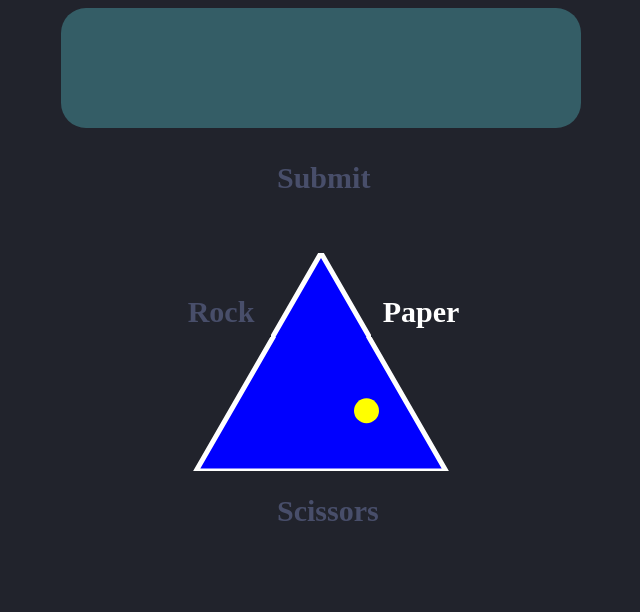
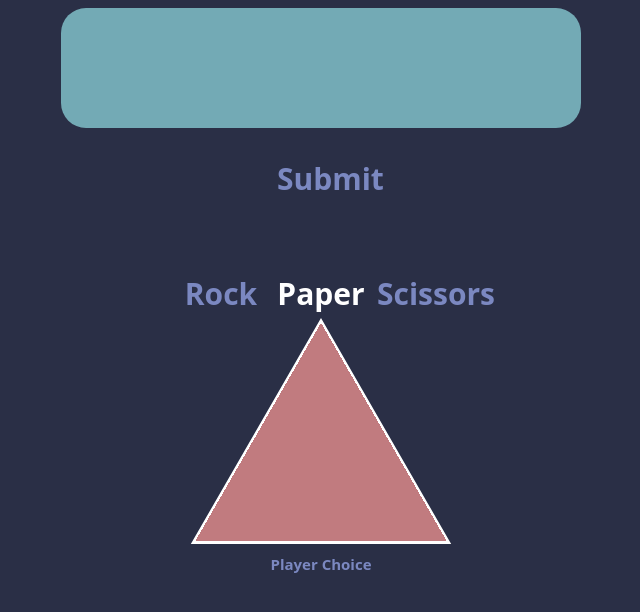
Before and after one commit to LuVernon/quantum-rock-paper-scissors, a plain HTML site: page index.html in a window 1280 px wide. Both pictures are taken after a click on the button "Paper". Shown: the whole page, without its empty margins (319-959 px from the left). Drawn offline with Linux system fonts and the light colour scheme.

Commit message:
Added entangle function to give the player an automatic round win after losing two rounds. Themes in css changed. HTML canvas element will not include the particle anymore, and instead favor three equal sides of the triangle, evenly divided, which will change size when selecting rock paper or scissors.

```diff
--- a/index.html
+++ b/index.html
@@ -13,11 +13,11 @@
     <div id="playerPanel">
         <div id="top">
             <button id="rock">Rock</button>
-            <canvas id="canvas1" width="100px" height="84px"></canvas>
             <button id="paper">Paper</button>
+            <button id="scissors">Scissors</button>
         </div>
-        <canvas id="canvas2" width="500px" height="134"></canvas>
-        <button id="scissors">Scissors</button>
+        <canvas id="canvas" width="500px" height="226px"></canvas>
+        <div class="triInfo">Player Choice</div>
     </div>
 </div>
 <script src="./script.js"></script>
--- a/script.js
+++ b/script.js
@@ -11,93 +11,151 @@ let scorePlayer = 0;
 let scoreComputer = 0;
 let playerSelection = "";
 let computerSelection = "";
+let announceResults = ``;
 
 const rockChoice = document.getElementById("rock");
 const paperChoice = document.getElementById("paper");
 const scissorsChoice = document.getElementById("scissors");
 const choices = [rockChoice, paperChoice, scissorsChoice];
-
 const confirmChoice = document.getElementById("submit");
-
 const resultBox = document.getElementById("results");
 
-const canvas1 = document.getElementById("canvas1");
-const ctx1 = canvas1.getContext("2d");
+let pointCount = 0;
+
+ const canvas = document.getElementById("canvas");
+const ctx = canvas.getContext("2d");
 let raf;
 
-ctx1.fillStyle = "blue";
-ctx1.strokeStyle = "white";
-ctx1.lineWidth = 5;
-
-ctx1.beginPath()
-ctx1.moveTo(50, 0);
-ctx1.lineTo(-75, 217);
-ctx1.lineTo(175, 217);
-ctx1.closePath();
-ctx1.fill();
-ctx1.stroke();
 
 
 
 let h = 217 //134 - 134 * (Math.sqrt(3)/2); //The triangle's height
-console.log(h);
 
-const canvas2 = document.getElementById("canvas2");
-const ctx2 = canvas2.getContext("2d");
 
-const ball = {
-    x: 178+12.5,
-    y: 108.5+12.5,
-    vx: 7,
-    vy: 6.75,
-    radius: 12.5,
-    color: "yellow",
-    draw() {
-        ctx2.beginPath();
-        ctx2.arc(this.x, this.y, this.radius, 0, Math.PI * 2, true);
-        ctx2.closePath();
-        ctx2.fillStyle = this.color;
-        ctx2.fill();
-    },
 
-};
-
-ctx2.fillStyle = "blue";
-ctx2.strokeStyle = "white";
-ctx2.lineWidth = 5;
 
 function triangle () {
-    ctx2.fillStyle = "blue";
-    ctx2.strokeStyle = "white";
+    ctx.fillStyle = "hsl(128, 36%, 62%)";
+    ctx.strokeStyle = "white";
+    ctx.lineWidth = 6;
 
-    ctx2.beginPath();
-    ctx2.moveTo(125, 134);
-    ctx2.lineTo(375, 134);
-    ctx2.lineTo(250, -83);
-    ctx2.closePath();
-    ctx2.fill();
-    ctx2.stroke();
+    ctx.beginPath();
+    ctx.moveTo(125, 223);
+    ctx.lineTo(375, 223);
+    ctx.lineTo(250, 6);
+    ctx.closePath();
+
+    ctx.stroke();
+
+    ctx.beginPath();
+    ctx.moveTo(250, 6);
+    ctx.lineTo(250, 223/3*2);
+    ctx.lineTo(125, 223);
+    ctx.lineTo(375, 223);
+    ctx.closePath();
+
+    ctx.fill()
+
+
+    ctx.beginPath();
+    ctx.moveTo(250, 6);
+    ctx.lineTo(250, 223/3*2);
+    ctx.lineTo(125, 223);
+    ctx.fillStyle = "hsl(229, 36%, 62%)";
+    ctx.closePath();
+    ctx.fill();
+    ctx.stroke
+
+    ctx.beginPath();
+    ctx.moveTo(250, 6);
+    ctx.lineTo(250, 223/3*2);
+    ctx.lineTo(375, 223);
+    ctx.fillStyle = "hsl(357, 36%, 62%)";
+    ctx.closePath();
+    ctx.fill();
 }
 
+
+
 function draw() {
-    ctx2.clearRect(0, 0, canvas2.width, canvas2.height);
+
+
+
     triangle();
-    ball.draw();
-    ball.x += ball.vx;
-    ball.y += ball.vy;
-    if (ball.y + ball.vy + 12.5 > canvas2.height || ball.y + ball.vy - 12.5 < 26) {
-        ball.vy = -ball.vy;
-    }
-    else if (ball.x + ball.vx + 12.5 > 322 || ball.x + ball.vx - 12.5 < 178) {
-        ball.vx = -ball.vx;
-    }
-    raf = window.requestAnimationFrame(draw);
+
+
+
+
+
+    //window.requestAnimationFrame(draw);
 }
 
-raf = window.requestAnimationFrame(draw);
+let redArea = {
+    x: 250,
+    y: 223/3*2,
+    vy: 15,
+    vx: 15,
+draw() {
+
+    ctx.beginPath();
+    ctx.moveTo(this.x, this.y);
+    ctx.lineTo(250, 6);
+    ctx.lineTo(375, 223);
+    ctx.fillStyle = "hsl(357, 36%, 62%)";
+    ctx.closePath();
+    ctx.fill();
+
+}
+}
 
 
-let announceResults = ``;
+function paperRed () {
+
+
+    redArea.draw();
+    redArea.y += 5.6;
+    redArea.x -= 9.4;
+    if (redArea.y > 223 && redArea.x < 125) {
+        redArea.x = 125;
+        redArea.y = 223;
+    }
+    window.requestAnimationFrame(paperRed);
+}
+
+let greenArea = {
+    x: 250,
+    y: 223/3*2,
+    vy: 15,
+draw() {
+
+    ctx.beginPath();
+    ctx.moveTo(250, this.y);
+    ctx.lineTo(375, 223);
+    ctx.lineTo(125, 223);
+    ctx.fillStyle = "hsl(128, 36%, 62%)";
+    ctx.closePath();
+    ctx.fill();
+
+}
+}
+
+
+function scissorsGreen () {
+
+
+greenArea.draw();
+greenArea.y -= greenArea.vy;
+if (greenArea.y < 6) {
+    greenArea.vy = 0;
+    greenArea.y = 6;
+}
+
+window.requestAnimationFrame(scissorsGreen);
+}
+
+    window.requestAnimationFrame(draw);
+
+
 
 // Generate the opponent's choice.
 function getComputerChoice () {
@@ -120,6 +178,10 @@ scissorsChoice.classList.remove("clicked");
 confirmChoice.style.pointerEvents = "all";
 });
 paperChoice.addEventListener("click", () => {
+
+paperRed();
+
+
 playerSelection = "paper";
 rockChoice.classList.remove("clicked");
 paperChoice.classList.add("clicked");
@@ -127,6 +189,11 @@ scissorsChoice.classList.remove("clicked");
 confirmChoice.style.pointerEvents = "all";
 });
 scissorsChoice.addEventListener("click", () => {
+
+
+scissorsGreen();
+
+
 playerSelection = "scissors";
 rockChoice.classList.remove("clicked");
 paperChoice.classList.remove("clicked");
@@ -139,68 +206,130 @@ playRound(playerSelection, computerSelection);
 });
 
 function playRound (playerSelection, computerSelection) {
-    if (playerSelection == "rock" && computerSelection == "rock") {
+
+  if (playerSelection == "rock" && computerSelection == "rock") {
         roundsPlayed++;
         console.log(`You've tied round ${roundsPlayed}!`);
+        displayScore();
+
         checkEnd();
+        checkEntang();
         return;
     }
     else if (playerSelection == "rock" && computerSelection == "scissors") {
         roundsPlayed++;
         console.log(`You've won round ${roundsPlayed}!`);
         scorePlayer++;
+        displayScore();
+
         checkEnd();
-    return;
+        checkEntang();
+        return;
     }
     else if (playerSelection == "rock" && computerSelection == "paper") {
         roundsPlayed++;
         console.log(`You've lost round ${roundsPlayed}!`);
+        pointCount++;
+        scoreComputer++;
+        displayScore();
 
-        scoreComputer++;
         checkEnd();
+        checkEntang();
         return;
     }
 
     else if (playerSelection == "paper" && computerSelection == "paper") {
         roundsPlayed++;
         console.log(`You've tied round ${roundsPlayed}!`);
+        displayScore();
+
         checkEnd();
+        checkEntang();
         return;
     }
     else if (playerSelection == "paper" && computerSelection == "rock") {
         roundsPlayed++;
         console.log(`You've won round ${roundsPlayed}!`);
         scorePlayer++;
+        displayScore();
+
         checkEnd();
+        checkEntang();
         return;
     }
     else if (playerSelection == "paper" && computerSelection == "scissors") {
         roundsPlayed++;
         console.log(`You've lost round ${roundsPlayed}!`);
         scoreComputer++;
+        pointCount++;
+        displayScore();
+
         checkEnd();
+        checkEntang();
         return;
     }
     else if (playerSelection == "scissors" && computerSelection == "scissors") {
         roundsPlayed++;
         console.log(`You've tied round ${roundsPlayed}!`);
+        displayScore();
+
         checkEnd();
+        checkEntang();
         return;
     }
     else if (playerSelection == "scissors" && computerSelection == "paper") {
         roundsPlayed++;
         console.log(`You've won round ${roundsPlayed}!`);
         scorePlayer++;
+        displayScore();
+
         checkEnd();
+        checkEntang();
         return;
     }
     else if (playerSelection == "scissors" && computerSelection == "rock") {
         roundsPlayed++;
         console.log(`You've lost round ${roundsPlayed}!`);
+        pointCount++;
         scoreComputer++;
+        displayScore();
         checkEnd();
+        checkEntang();
         return;
     }
+}
+
+function checkEntang () {
+    if (pointCount == 2) {
+        if (playerSelection == "rock") {
+            computerSelection = "scissors";
+            roundsPlayed++;
+            scorePlayer++;
+            console.log(computerSelection, playerSelection, `You've won round ${roundsPlayed}!`);
+            displayScore();
+            pointCount = 0;
+        }
+        else if (playerSelection == "paper") {
+            computerSelection = "rock";
+            roundsPlayed++;
+            scorePlayer++;
+            console.log(computerSelection, playerSelection, `You've won round ${roundsPlayed}!`);
+            displayScore();
+            pointCount = 0;
+        }
+        else if (playerSelection == "scissors") {
+            computerSelection = "paper"
+            roundsPlayed++;
+            scorePlayer++;
+            console.log(computerSelection, playerSelection, `You've won round ${roundsPlayed}!`);
+            displayScore();
+            pointCount = 0;
+        }
+    }
+}
+
+function displayScore () {
+    resultBox.innerHTML = scorePlayer + " / " + scoreComputer;
 }
 
 function checkEnd () {
--- a/style.css
+++ b/style.css
@@ -1,5 +1,5 @@
 html {
-    background-color: rgb(33, 35, 44);
+    background-color: hsl(229, 25%, 22%);
 }
 
 body {
@@ -9,11 +9,11 @@ body {
 }
 
 button {
-    color: rgb(72, 78, 106);
+    color: hsl(229, 36%, 62%);
     width: 100px;
     height: 50px;
     font-size: 30px;
-    font-family: karmina;
+    font-family: system-ui, -apple-system, BlinkMacSystemFont, 'Segoe UI', Roboto, Oxygen, Ubuntu, Cantarell, 'Open Sans', 'Helvetica Neue', sans-serif;
     font-weight: bold;
     border: none;
     background-color: rgba(255, 0, 0, 0);
@@ -38,7 +38,7 @@ button:hover {
     color: white;
     font-family: karmina;
     font-size: 25px;
-    background-color: rgb(52, 93, 102);
+    background-color: hsl(190, 31%, 58%);
     width: 500px;
     height: 100px;
     border-radius: 25px;
@@ -81,3 +81,13 @@ align-self: flex-end;
 #paper {
 align-self: flex-end;
 }
+
+.triInfo {
+    align-self: center;
+    margin-top: 10px;
+    color: hsl(229, 36%, 62%);
+    font-size: 15px;
+    font-family: system-ui, -apple-system, BlinkMacSystemFont, 'Segoe UI', Roboto, Oxygen, Ubuntu, Cantarell, 'Open Sans', 'Helvetica Neue', sans-serif;
+    font-weight: bold;
+
+}
```
